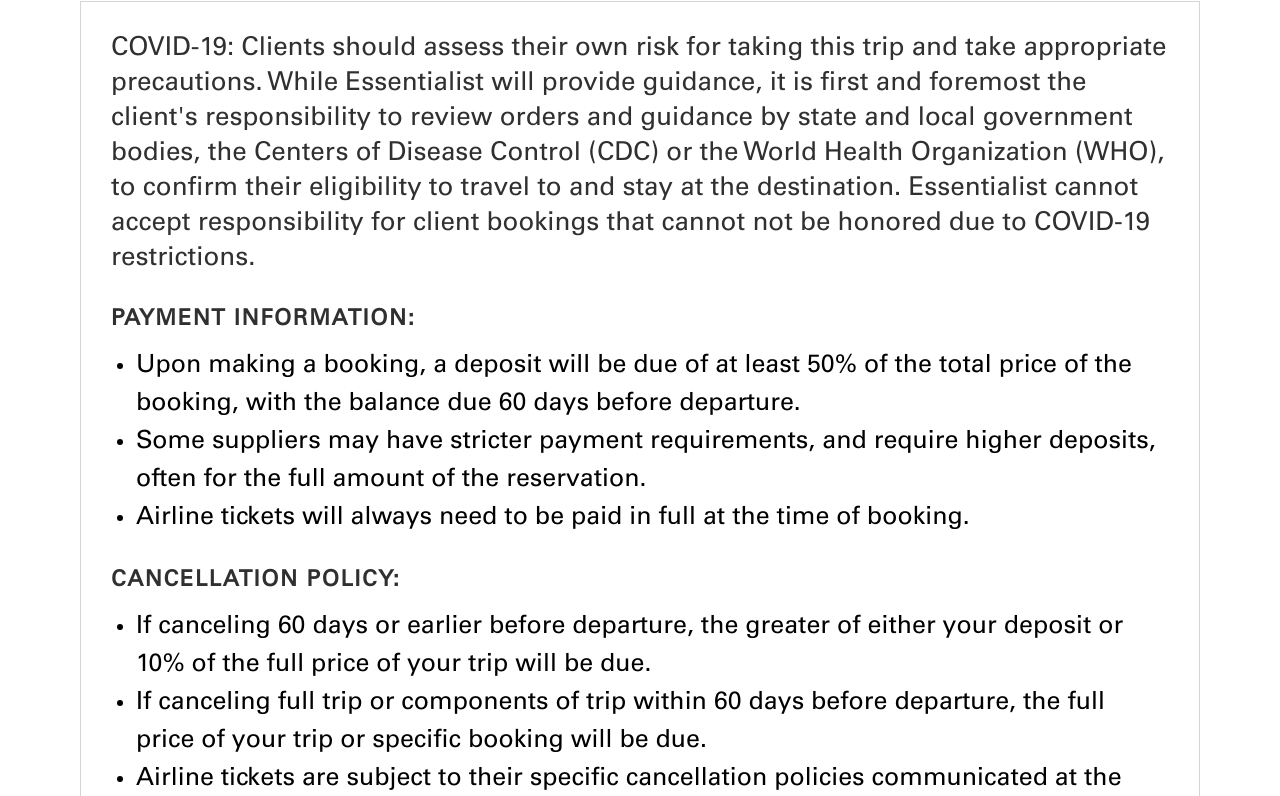
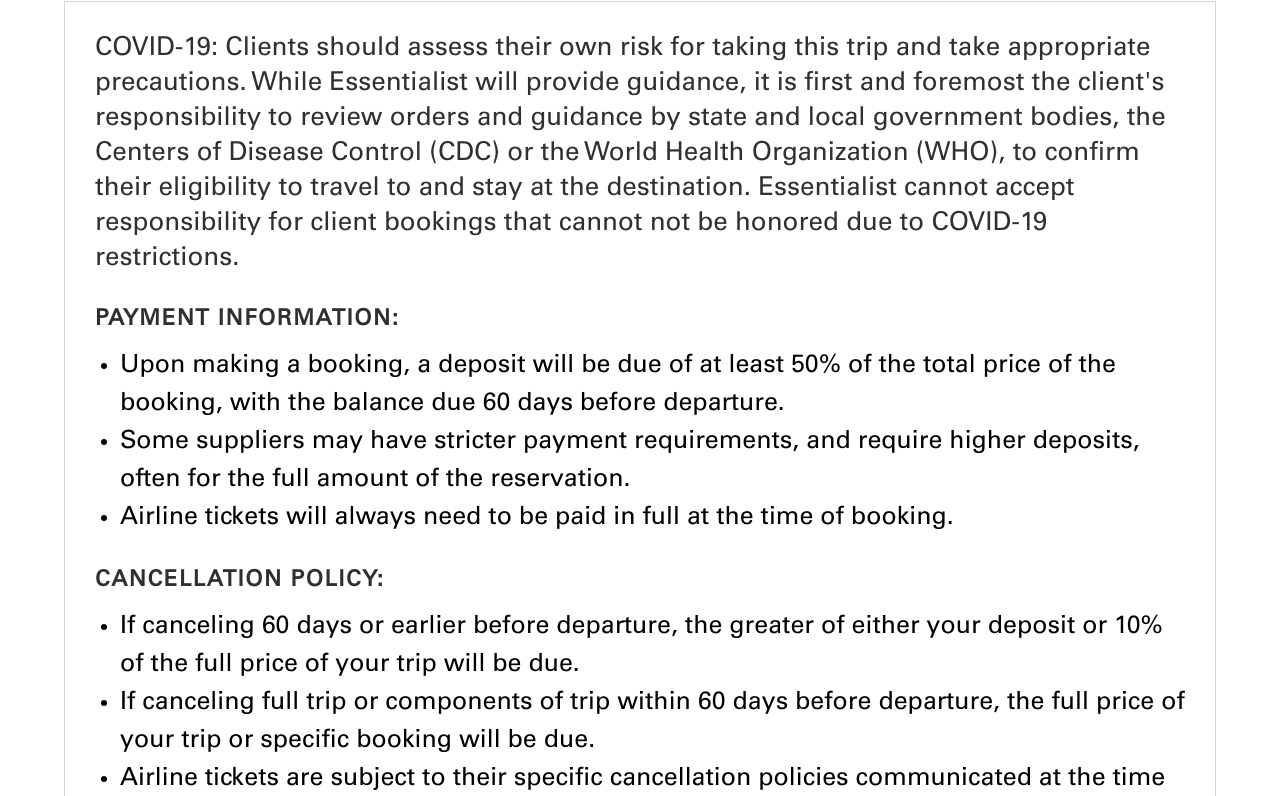
Before and after one commit to shuvo-sutradhar/essentialist-pdf, a plain HTML site: page invoice.html in a window 1280 px wide. Shown: the part 106-902 px from the top of the page. Drawn offline with Linux system fonts and the light colour scheme; a web font is replaced by a local one.

Commit message:
add invoices 3

```diff
--- a/invoice.html
+++ b/invoice.html
@@ -5,8 +5,10 @@
         <title>Project Title</title>
         <link rel="stylesheet" type="text/css" href="assets/css/style.css" />
         <style type="text/css">
-            .sec-p-lg{
-                padding: 60px 80px;
+            .invoice-wrap{
+                padding: 60px 30px;
+                width: 90%;
+                margin:  0 auto;
             }
 
             .i-height {
@@ -64,7 +66,7 @@
         <!-- ###################
         1    # content-wrap start #
         #######################-->
-        <div class="sec-p-lg">
+        <div class="invoice-wrap">
             <div class="invoice-data">
                 <p>Invoice · <span>Octobre 1, 2020</span></p>
             </div>
```
